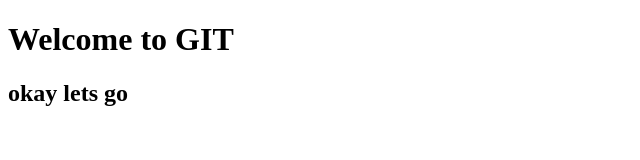
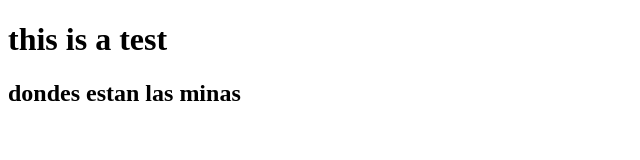
Before and after one commit to LilNagga/git_virt, a plain HTML site: page index.html in a window 1280 px wide. Shown: the whole page, without its empty margins (0-640 px from the left). Drawn offline with Linux system fonts and the light colour scheme.

Commit message:
esto es un test

```diff
--- a/index.html
+++ b/index.html
@@ -6,7 +6,7 @@
     <title>Project GIT</title>
 </head>
 <body>
-    <h1>Welcome to GIT</h1>
-    <h2>okay lets go</h2>
+    <h1>this is a test</h1>
+    <h2>dondes estan las minas</h2>
 </body>
 </html>
```
